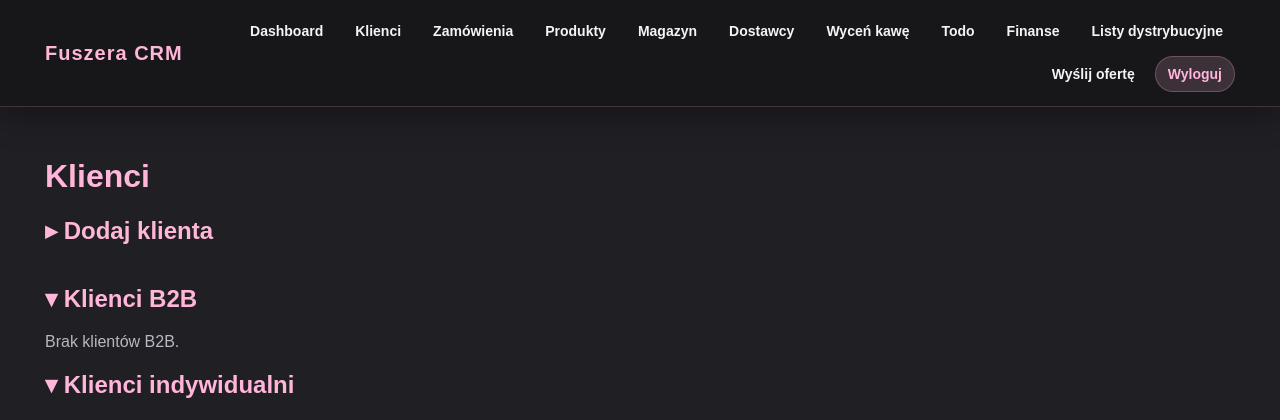
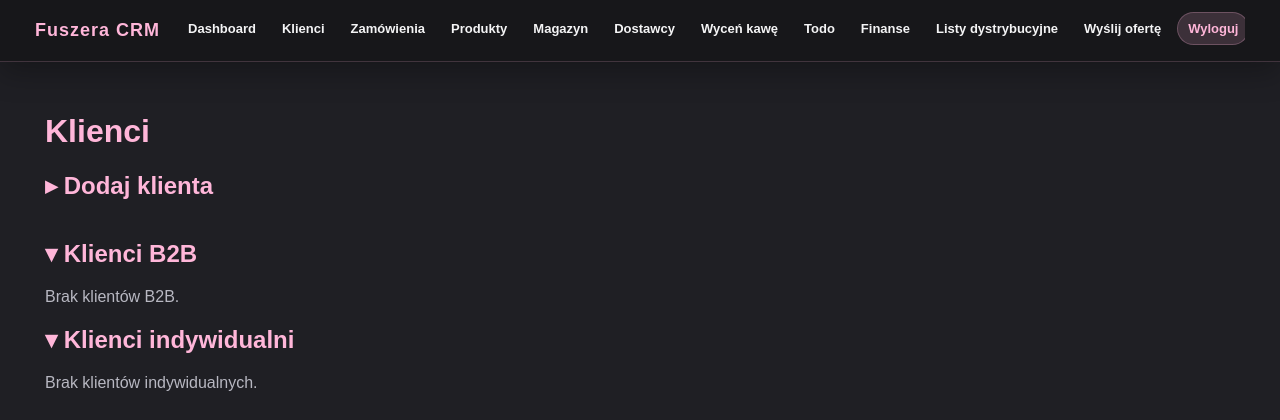
Before and after one commit to MarcinGryc/Fuszera-CRM, a Flask app: page /clients in a window 1280 px wide. Shown: the top 420 px of the page. Run offline with Flask 3, Linux system fonts and the light colour scheme; a user stored in the database is signed in.

Commit message:
Naprawiono dostawcow menu i listy dystrybucyjne

```diff
--- a/templates/base.html
+++ b/templates/base.html
@@ -39,11 +39,10 @@
         .nav-inner {
     max-width: 1250px;
     margin: auto;
-            padding: 14px 30px;
+    padding: 12px 20px;
     display: flex;
     align-items: center;
-            justify-content: space-between;
-            gap: 20px;
+    gap: 18px;
 }
 
 .brand {
@@ -51,26 +50,29 @@
     font-weight: 900;
     letter-spacing: 1px;
     text-decoration: none;
-            font-size: 20px;
+    font-size: 18px;
     white-space: nowrap;
+    flex-shrink: 0;
 }
 
 .nav-links {
     display: flex;
     align-items: center;
-            gap: 8px;
-            flex-wrap: wrap;
-            justify-content: flex-end;
+    gap: 6px;
+    overflow-x: auto;
+    white-space: nowrap;
+    padding-bottom: 4px;
 }
 
 .nav-links a {
     color: var(--text);
     text-decoration: none;
-            padding: 9px 12px;
+    padding: 8px 10px;
     border-radius: 999px;
     font-weight: bold;
-            font-size: 14px;
+    font-size: 13px;
     transition: 0.15s ease;
+    flex-shrink: 0;
 }
 
         .nav-links a:hover {
```
Also changed, not shown: routes/suppliers.py (+2 -5 lines). Lines whose indentation alone changed are shown as unchanged.
